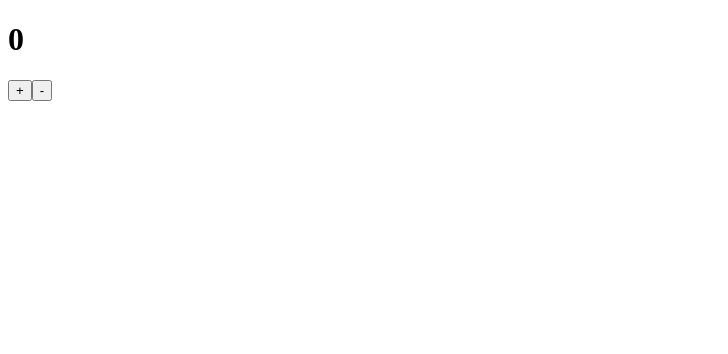
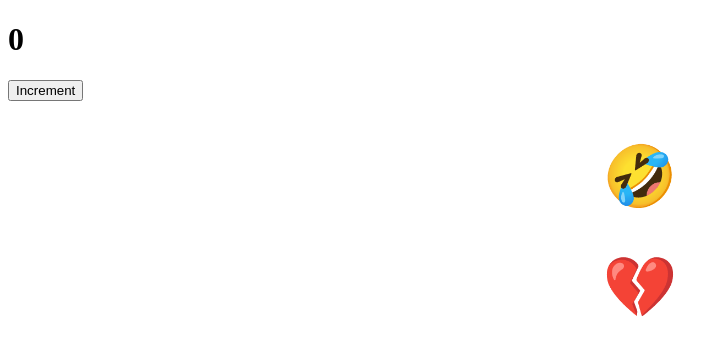
Before and after one commit to rafiurrafi/react-bootcamp, a React (Create React App) app: page / in a window 1280 px wide. Shown: the top 354 px of the page, without its empty margins (0-728 px from the left). Built offline with nearby package versions, Linux system fonts and the light colour scheme.

Commit message:
added toggle hook reusable component

```diff
--- /dev/null
+++ b/src/practise/components/counter.jsx
@@ -0,0 +1,39 @@
+import React, { useState } from "react";
+
+// class Counter extends React.Component {
+//   constructor() {
+//     super();
+//     this.state = {
+//       count: 0,
+//     };
+//     this.handleIncrement = this.handleIncrement.bind(this);
+//   }
+//   handleIncrement() {
+//     this.setState({ count: this.state.count + 1 });
+//   }
+//   render() {
+//     return (
+//       <div>
+//         <h1>{this.state.count}</h1>
+//         <button onClick={this.handleIncrement}>Increment</button>
+//       </div>
+//     );
+//   }
+// }
+
+const Counter = (props) => {
+  const [count, setCount] = useState(0);
+  const handleIncrement = () => {
+    setCount((count) => count + 1);
+    setCount((count) => count + 1);
+    setCount((count) => count + 1);
+  };
+  return (
+    <div>
+      <h1>{count}</h1>
+      <button onClick={handleIncrement}>Increment</button>
+    </div>
+  );
+};
+
+export default Counter;
--- /dev/null
+++ b/src/practise/components/hooks/useToggle.js
@@ -0,0 +1,9 @@
+import { useState } from "react";
+const useToggle = (initialValue = false) => {
+  const [state, setState] = useState(initialValue);
+  const handleState = () => {
+    setState(!state);
+  };
+  return [state, handleState];
+};
+export default useToggle;
--- /dev/null
+++ b/src/practise/components/toggle.jsx
@@ -0,0 +1,26 @@
+import React from "react";
+import useToggle from "./hooks/useToggle";
+
+const Toggle = (props) => {
+  const [isHappy, setIsHappy] = useToggle(true);
+  const [isHeartBroken, setIsHeartBroken] = useToggle(true);
+
+  return (
+    <div>
+      <h1
+        onClick={setIsHappy}
+        style={{ cursor: "pointer", fontSize: 60, textAlign: "center" }}
+      >
+        {isHappy ? "🤣" : "😥"}
+      </h1>
+      <h1
+        onClick={setIsHeartBroken}
+        style={{ cursor: "pointer", fontSize: 60, textAlign: "center" }}
+      >
+        {isHeartBroken ? "💔" : "💓"}
+      </h1>
+    </div>
+  );
+};
+
+export default Toggle;
--- a/src/practise/practiseApp.jsx
+++ b/src/practise/practiseApp.jsx
@@ -1,10 +1,12 @@
 import React from "react";
-import Increment from "./components/increment";
+import Counter from "./components/counter";
+import Toggle from "./components/toggle";
 
 const PractiseApp = (props) => {
   return (
     <div>
-      <Increment />
+      <Counter />
+      <Toggle />
     </div>
   );
 };
```
